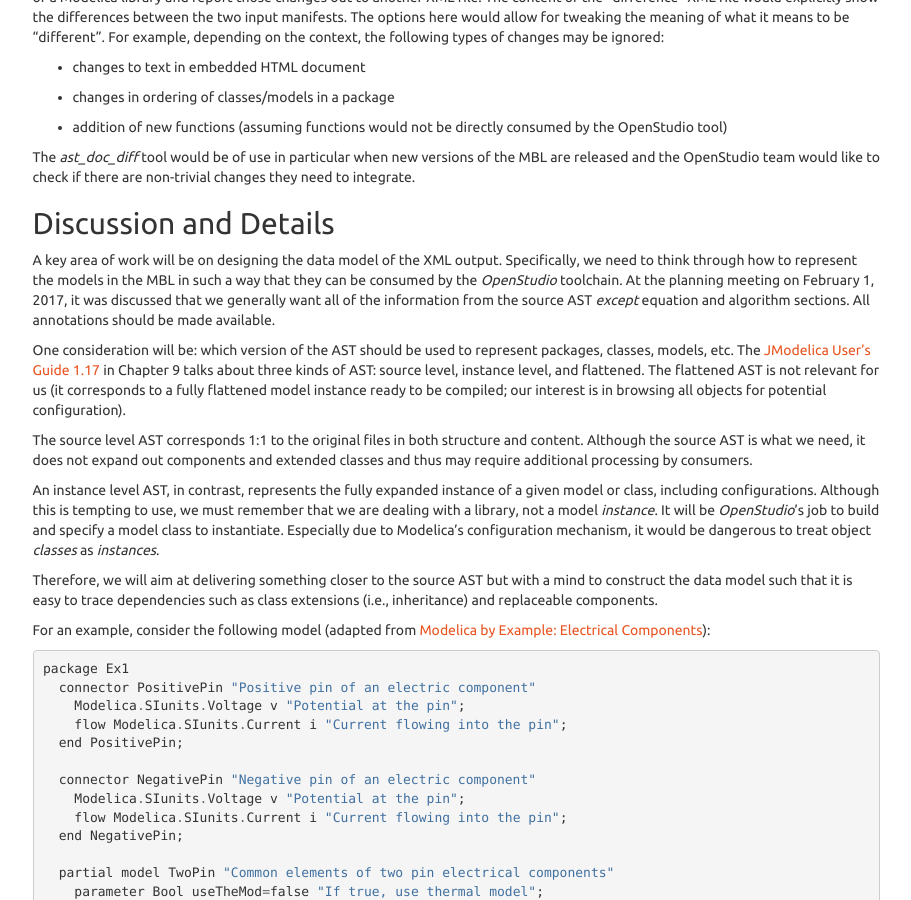
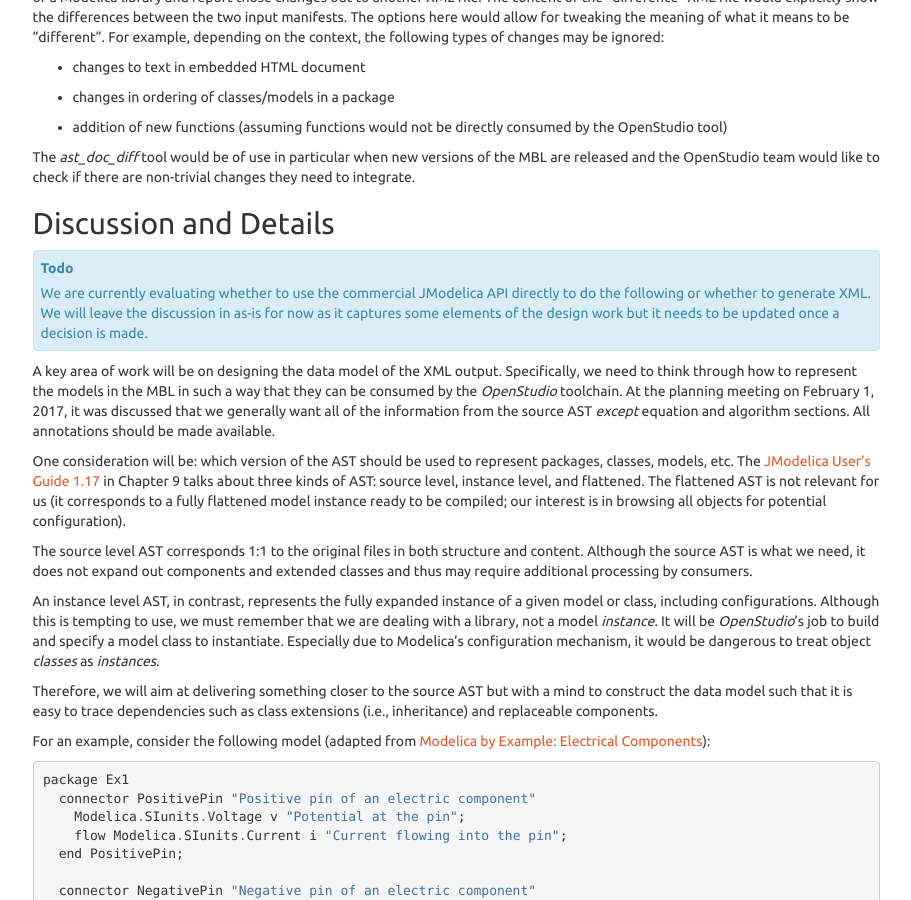
Before and after one commit to lbl-srg/soep, a Sphinx documentation site: the page built from doc-design/source/automatedDocAstTool.rst, in a window 1280 px wide and 900 px high, scrolled down 2204 px. Shown: the whole window, without its empty margins (330-1241 px from the left). Built offline with Sphinx 7.4.7, drawn with Linux system fonts in a browser that asks for light colours; cross-references to code outside the pages are shown as plain code; part of the change alters nothing that is shown.

Commit message:
Fix TODO syntax

```diff
--- a/doc-design/source/automatedDocAstTool.rst
+++ b/doc-design/source/automatedDocAstTool.rst
@@ -162,10 +162,10 @@ non-trivial changes they need to integrate.
 Discussion and Details
 """"""""""""""""""""""
 
-.. todo: We are currently evaluating whether to use the commercial JModelica API
-         directly to do the following or whether to generate XML. We will
-         leave the discussion in as-is for now as it captures some elements
-         of the design work but it needs to be updated once a decision is made.
+.. todo:: We are currently evaluating whether to use the commercial JModelica API
+          directly to do the following or whether to generate XML. We will
+          leave the discussion in as-is for now as it captures some elements
+          of the design work but it needs to be updated once a decision is made.
 
 A key area of work will be on designing the data model of the XML output.
 Specifically, we need to think through how to represent the models in the MBL
```
